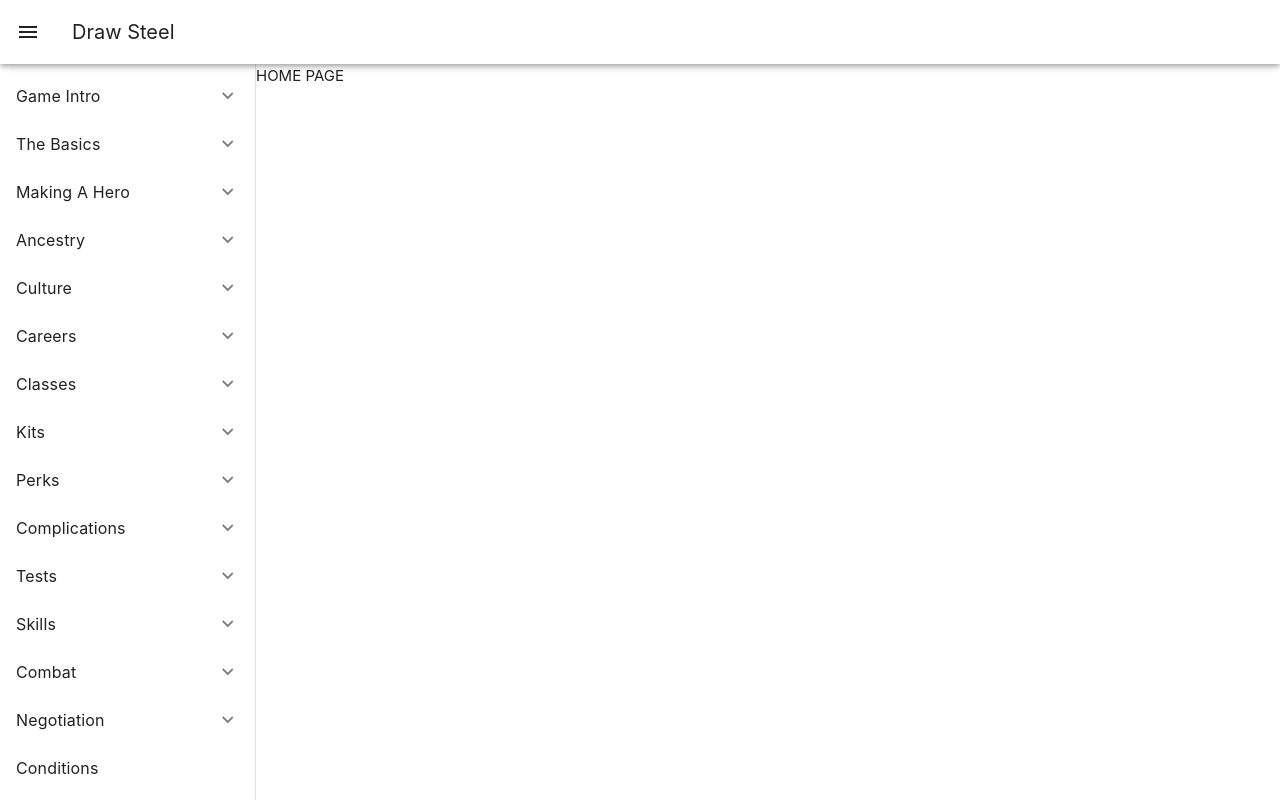
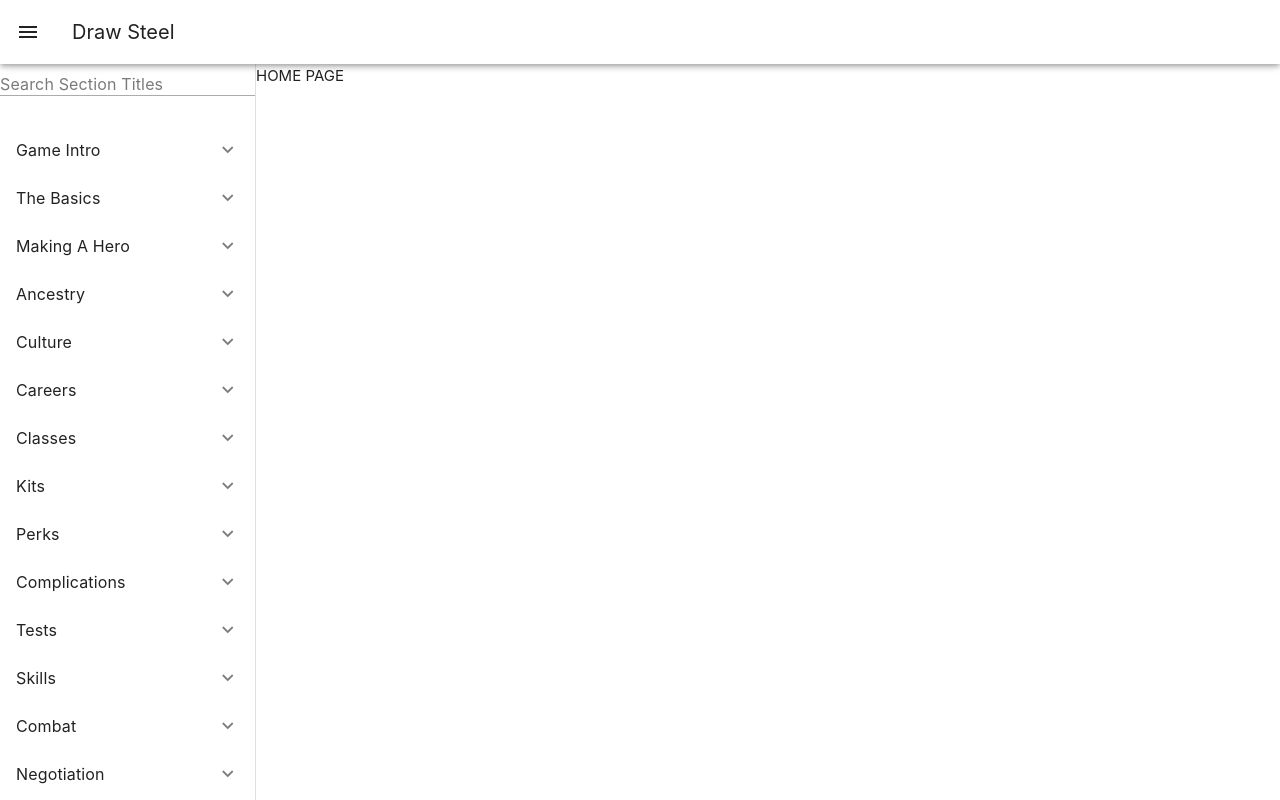
Before and after one commit to RAMcInnes/draw-steel-ui, a Vue app: page / in a window 1280 px wide. Built offline with nearby package versions, Linux system fonts and the light colour scheme; the HTML template or start-up script is replaced by a standard one.

Commit message:
Adding (first pass) Search

```diff
--- a/src/App.vue
+++ b/src/App.vue
@@ -134,7 +134,38 @@
       ['Complication Overview', 'complicationsOverview'],
     ];
 
+    const combinedArray = [
+      gameIntroOptions,
+      basicOptions,
+      makingAHeroOptions,
+      ancestriesOption,
+      culturesOptions,
+      careersOptions,
+      classesOptions,
+      kitsOptions,
+      perksOptions,
+      testsOptions,
+      skillsOptions,
+      combatOptions,
+      negotiationOptions,
+      complicationsOptions
+    ];
+
+    const allSectionsArray = combinedArray.flatMap(arr => arr.map(section => section[0]));
+
     let navOpen = ref(null);
+
+    let filteredSections = ref();
+
+    function updateShownSections(searchTerm: string) {
+      if (searchTerm === '') {
+        console.log('searchTerm is empty');
+        filteredSections.value = undefined;
+        return;
+      }
+      filteredSections.value = allSectionsArray.filter(section => section.toLowerCase().includes(searchTerm.toLowerCase()));
+      console.log('updateShownSections');
+    }
 </script>
 
 <template>
@@ -142,8 +173,7 @@
     <v-app-bar>
       <template v-slot:prepend>
         <button @click="navOpen = !navOpen">
-          <v-app-bar-nav-icon>
-          </v-app-bar-nav-icon>
+          <v-app-bar-nav-icon />
         </button>
       </template>
 
@@ -151,7 +181,15 @@
     </v-app-bar>
     <v-main>
       <v-navigation-drawer v-model="navOpen">
-        <v-list open-strategy="multiple">
+        <div style="display: flex">
+          <v-text-field
+            label="Search Section Titles"
+            density="compact"
+            variant="underlined"
+            @update:modelValue="updateShownSections"
+          />
+        </div>
+        <v-list v-if="!filteredSections" open-strategy="multiple">
           <v-list-group value="Game">
             <template v-slot:activator="{ props }">
               <v-list-item
@@ -396,6 +434,16 @@
             to="conditions">
           </v-list-item>
         </v-list>
+
+        <v-list v-if="filteredSections" open-strategy="multiple">
+          <v-list-item
+            v-for="(section, i) in filteredSections"
+            :key="i"
+            :title="section"
+            :value="section"
+            to="conditions"
+          ></v-list-item>
+        </v-list>
       </v-navigation-drawer>
 
       <RouterView />
```
